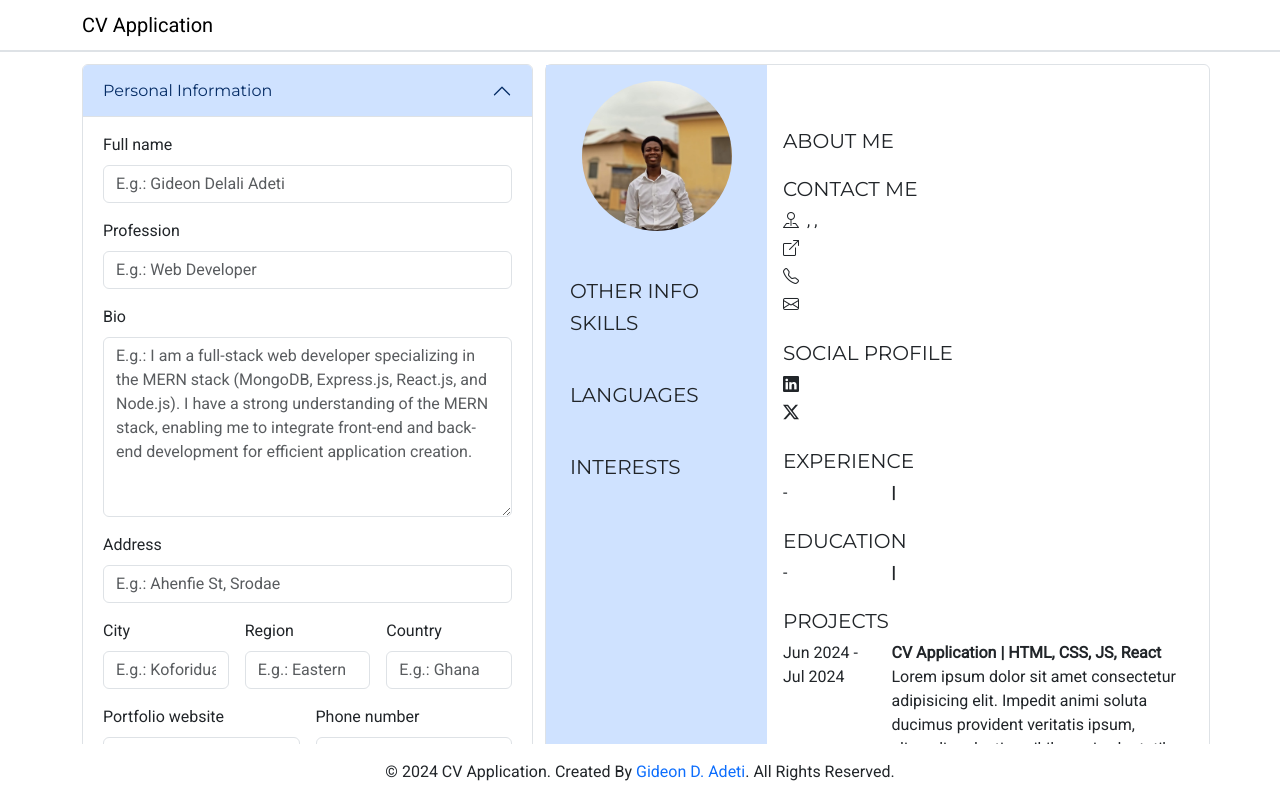
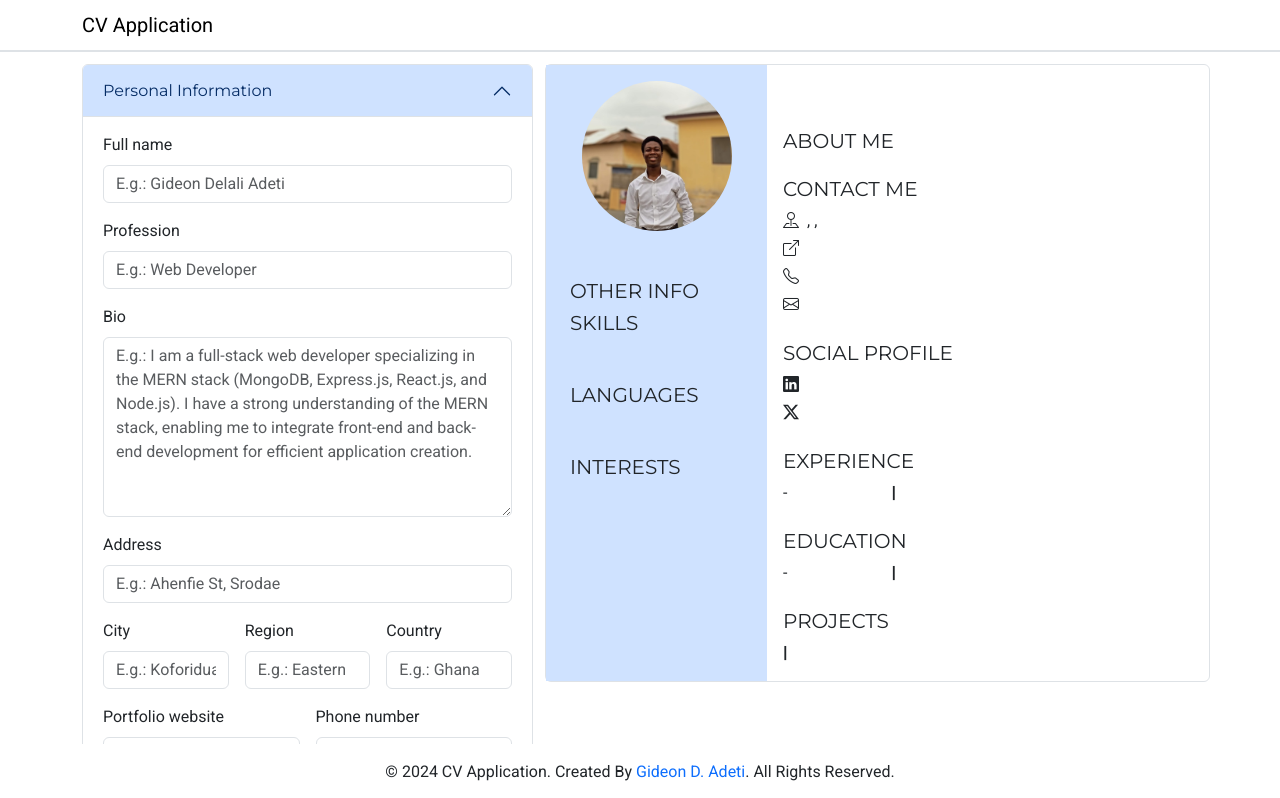
Before and after one commit to GDA0/cv-application, a React (Vite) app: page / in a window 1280 px wide. Shown: the top 798 px of the page. Built offline with nearby package versions, Linux system fonts and the light colour scheme.

Commit message:
Add state to projects form and its preview

```diff
--- a/src/components/CVPreviewer.jsx
+++ b/src/components/CVPreviewer.jsx
@@ -12,7 +12,8 @@ function formatDate (inputDate) {
 export default function CVPreviewer ({
   personalInformation,
   experience,
-  education
+  education,
+  projects
 }) {
   return (
     <section className='col col-md-7'>
@@ -129,21 +130,12 @@ export default function CVPreviewer ({
           </div>
           <div>
             <h5>PROJECTS</h5>
-            <div className='row mb-3'>
-              <div className='col col-md-3'>
-                <span>Jun 2024</span> - <span>Jul 2024</span>
+            <div>
+              <div className='fw-bold'>
+                <span>{projects.title}</span> |{' '}
+                <span>{projects.technologiesUsed}</span>
               </div>
-              <div className='col col-md-9'>
-                <div className='fw-bold'>
-                  <span>CV Application</span> |{' '}
-                  <span>HTML, CSS, JS, React</span>
-                </div>
-                <div>
-                  Lorem ipsum dolor sit amet consectetur adipisicing elit.
-                  Impedit animi soluta ducimus provident veritatis ipsum,
-                  eligendi molestias nihil quasi voluptatibus.
-                </div>
-              </div>
+              <div>{projects.projectDescription}</div>
             </div>
           </div>
         </div>
--- a/src/components/Main.jsx
+++ b/src/components/Main.jsx
@@ -35,6 +35,13 @@ export default function Main () {
     educationTo: '',
     educationDescription: ''
   })
+
+  const [projects, setProjects] = useState({
+    title: '',
+    projectDescription: '',
+    technologiesUsed: ''
+  })
+
   return (
     <main className='flex-grow-1 row my-5 py-3'>
       <UserInputs
@@ -44,11 +51,14 @@ export default function Main () {
         setExperience={setExperience}
         education={education}
         setEducation={setEducation}
+        projects={projects}
+        setProjects={setProjects}
       />
       <CVPreviewer
         personalInformation={personalInformation}
         experience={experience}
         education={education}
+        projects={projects}
       />
     </main>
   )
--- a/src/components/ProjectsForm.jsx
+++ b/src/components/ProjectsForm.jsx
@@ -1,4 +1,11 @@
-export default function ProjectsForm () {
+export default function ProjectsForm ({ projects, setProjects }) {
+  function handleChange (e) {
+    const { name, value } = e.target
+    setProjects((prevState) => ({
+      ...prevState,
+      [name]: value
+    }))
+  }
   return (
     <div className='accordion-item'>
       <h2 className='accordion-header'>
@@ -24,7 +31,14 @@ export default function ProjectsForm () {
               <label className='form-label' htmlFor='title'>
                 Title
               </label>
-              <input type='text' className='form-control' id='title' />
+              <input
+                type='text'
+                className='form-control'
+                id='title'
+                name='title'
+                value={projects.title}
+                onChange={handleChange}
+              />
             </div>
             <div className='mb-3'>
               <label htmlFor='project-description' className='form-label'>
@@ -33,6 +47,9 @@ export default function ProjectsForm () {
               <textarea
                 className='form-control'
                 id='project-description'
+                name='projectDescription'
+                value={projects.projectDescription}
+                onChange={handleChange}
                 style={{ minHeight: '120px' }}
               />
             </div>
@@ -44,6 +61,9 @@ export default function ProjectsForm () {
                 type='text'
                 className='form-control'
                 id='technologies-used'
+                name='technologiesUsed'
+                value={projects.technologiesUsed}
+                onChange={handleChange}
               />
             </div>
           </form>
--- a/src/components/UserInputs.jsx
+++ b/src/components/UserInputs.jsx
@@ -9,7 +9,9 @@ export function UserInputs ({
   experience,
   setExperience,
   education,
-  setEducation
+  setEducation,
+  projects,
+  setProjects
 }) {
   return (
     <section className='col col-md-5'>
@@ -20,7 +22,7 @@ export function UserInputs ({
         />
         <ExperienceForm experience={experience} setExperience={setExperience} />
         <EducationForm education={education} setEducation={setEducation} />
-        <ProjectsForm />
+        <ProjectsForm projects={projects} setProjects={setProjects} />
       </div>
     </section>
   )
```
